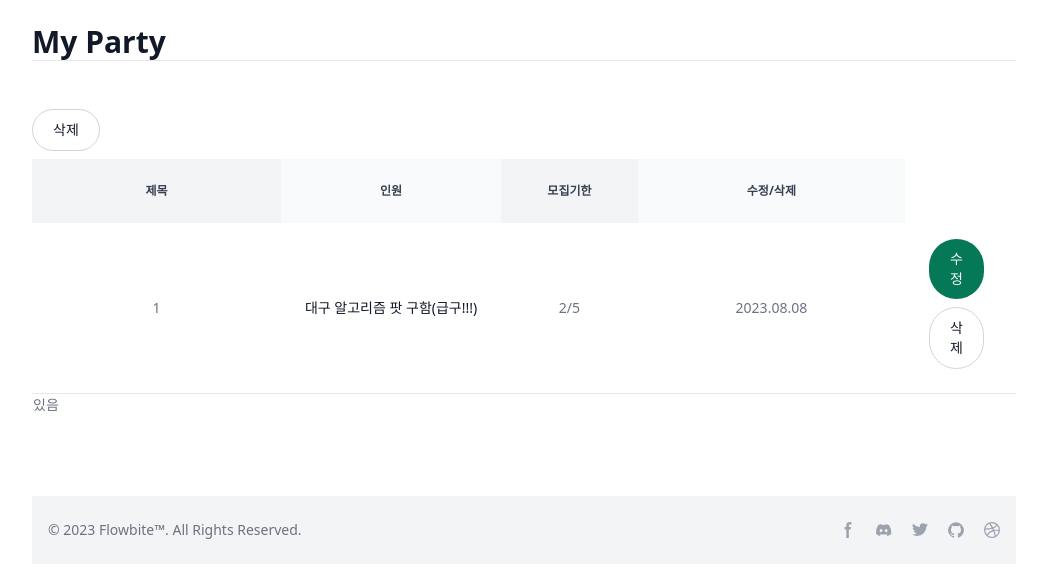
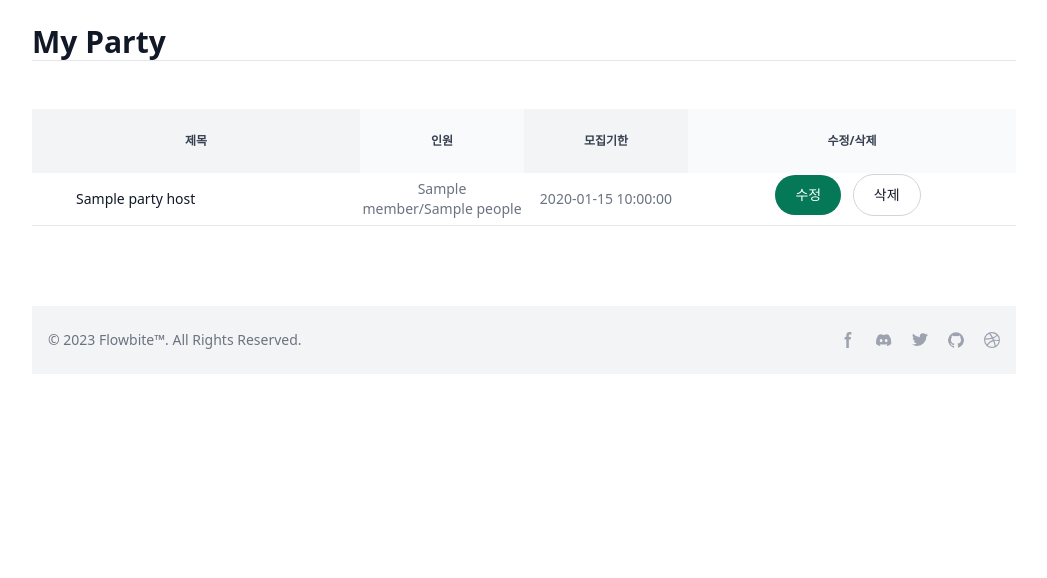
Before and after one commit to hjlee5701/Jungle-Hub, a Flask app: template templates/myParty.html in a window 1280 px wide. Shown: the part 122-700 px from the top of the page, without its empty margins (116-1163 px from the left). Run offline with Flask 3, Linux system fonts and the light colour scheme; the template is opened without the code that fills it: most values are stand-ins (such as "Sample title", 1, 10 or a date in 2020).

Commit message:
feat:[이현진] 파티장이 올린 게시글 리스트 구현

```diff
--- a/app.py
+++ b/app.py
@@ -220,6 +220,15 @@ def cancelParty():
         return jsonify({'result': 'notJoin'})
 
 
+#파티장의 파티 리스트
+@app.route('/myparty', methods=['GET'])
+def host_list():
+    user = validateToken(request.cookies)
+    userId = user['id']
+    hostPartyList = list(userdb.party.find({'userId': userId}))
+    return render_template('myParty.html', hostPartyList=hostPartyList)
+
+
 #파티장의 파티 삭제
 @app.route('/delete', methods=['POST'])
 def delete_party():
--- a/templates/myParty.html
+++ b/templates/myParty.html
@@ -43,35 +43,34 @@
                 </tr>
             </thead>
             <tbody>
-                <tr class="bg-white border-b dark:bg-gray-800 dark:border-gray-700 text-center">
-                    <td class="px-6 py-4">
-                        1
-                    </td>
-                    <th scope="row" class="px-6 py-4 font-medium text-gray-900 whitespace-nowrap dark:text-white">
-                        대구 알고리즘 팟 구함(급구!!!)
-                    </th>
-                    <td class="px-6 py-4">
-                        2/5
-                    </td>
-                    <td class="px-6 py-4">
-                        2023.08.08
-                    </td>
-                    <td class="px-6 py-4">
-                        <button type="button" class="text-white bg-green-700 hover:bg-green-800 focus:outline-none focus:ring-4 focus:ring-green-300 font-medium rounded-full text-sm px-5 py-2.5 text-center mr-2 mb-2 dark:bg-green-600 dark:hover:bg-green-700 dark:focus:ring-green-800">수정</button>
-                        <button type="button" class="text-gray-900 bg-white border border-gray-300 focus:outline-none hover:bg-gray-100 focus:ring-4 focus:ring-gray-200 font-medium rounded-full text-sm px-5 py-2.5 mr-2 mb-2 dark:bg-gray-800 dark:text-white dark:border-gray-600 dark:hover:bg-gray-700 dark:hover:border-gray-600 dark:focus:ring-gray-700">삭제</button>
+                {% if not hostPartyList %}
+                <tr>
+                    <td colspan="4"class="p-6 text-center w-full">
+                        <h1 class="text-2xl "> 정글 파티에 참여해 보세요! </h1>
                     </td>
                 </tr>
-                <tr>
-                    {% if parties %}
-                        <td>  있음 </td>
-                    {% else %}
-                        <td>없음</td>
-                    {% endif %}
-                </tr>
+                {% endif %}
                 {% for partyHost in hostPartyList %}
+                    <tr class="bg-white border-b dark:bg-gray-800 dark:border-gray-700">
+                        <td scope="row" class="py-4 px-6 font-medium text-gray-900"  style="text-indent: 20px;">
+                            {{partyHost.title}}
+
+                        </td>
+                        <td class="text-center">
+                            {{partyHost.member}}/{{partyHost.people}}
+                        </td>
+                        <td class="text-center">
+                            {{partyHost.closeDate}}
+                        </td>
+                        <td class="text-center">
+                            <button type="button" onclick="updateParty(`{{partyHost._id}}`)" class="text-white bg-green-700 hover:bg-green-800 focus:outline-none focus:ring-4 focus:ring-green-300 font-medium rounded-full text-sm px-5 py-2.5 text-center mr-2 mb-2 dark:bg-green-600 dark:hover:bg-green-700 dark:focus:ring-green-800">
+                                수정
+                            </button>
                             <button type="button" onclick="deleteParty(`{{partyHost._id}}`)" class="text-gray-900 bg-white border border-gray-300 focus:outline-none hover:bg-gray-100 focus:ring-4 focus:ring-gray-200 font-medium rounded-full text-sm px-5 py-2.5 mr-2 mb-2 dark:bg-gray-800 dark:text-white dark:border-gray-600 dark:hover:bg-gray-700 dark:hover:border-gray-600 dark:focus:ring-gray-700">
                                 삭제
                             </button>
+                        </td>
+                    </tr>
                 {%endfor%}
             </tbody>
         </table>
```
Also changed, not shown: templates/partyList.html (+4 -4 lines).
